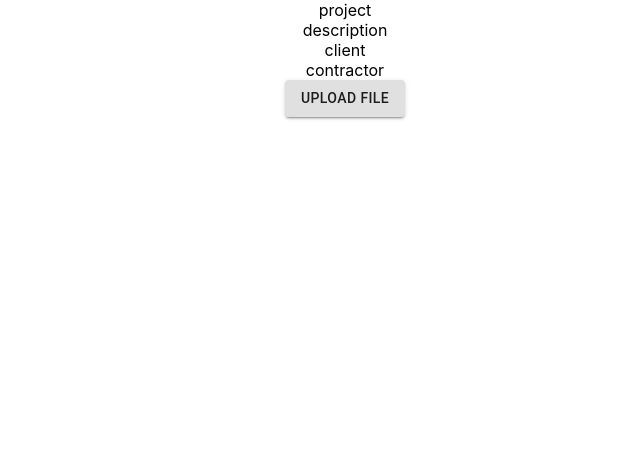
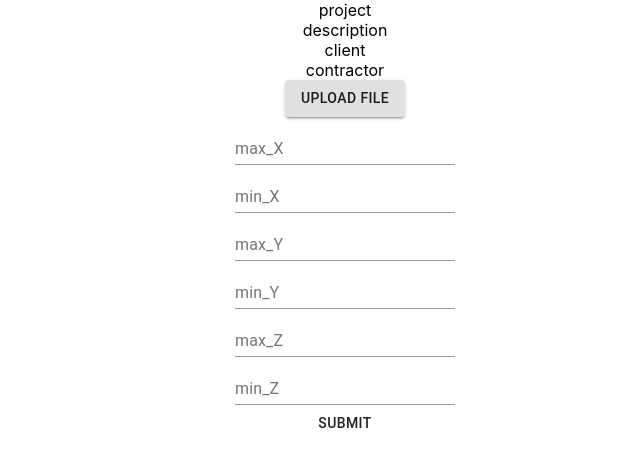
Before and after one commit to jessanKhan/Assignment, a React (Create React App) app: page / in a window 1280 px wide. Both pictures are taken after a click on the button "SUBMIT". Shown: the top 466 px of the page, without its empty margins (295-935 px from the left). Built offline with nearby package versions, Linux system fonts and the light colour scheme.

Commit message:
input field

```diff
--- a/src/components/form.js
+++ b/src/components/form.js
@@ -6,12 +6,21 @@ import * as XLSX from "xlsx";
 import { csv } from "d3";
 import file from '../file/input_values.csv';
 
-const initialValues = {
+const initialValuesStep1 = {
   project: "project",
   description: "description",
   client: "client",
   contractor: "contractor",
 };
+
+const initialValuesStep2= {
+  max_X:"",
+  min_X:"",
+  max_Y:"",
+  min_Y:"",
+  max_Z:"",
+  min_Z:"",
+}
 
 const Forms = (props) => {
   const [items, setItems] = useState([]);
@@ -26,7 +35,11 @@ const Forms = (props) => {
     setData(formData);
     setStep(2);
   };
-
+  const onsubmitfunction2 = (formData) => {
+    console.log("e.target.value min max", formData);
+    // setData(formData);
+    // setStep(3);
+  };
 
   // const readExcel = (file) => {
   //   console.log(file)
@@ -93,7 +106,7 @@ const Forms = (props) => {
     <div>
       {step === 1 && (
         <Formik
-          initialValues={initialValues}
+          initialValues={initialValuesStep1}
           onSubmit={(data) => onsubmitfunction(data)}
         >
           {({ values, handleChange, handleBlur, handleSubmit }) => (
@@ -152,9 +165,82 @@ const Forms = (props) => {
             </Button>
           </div>
 
-          {
-            items.map((item, i) => <h6 key={i}>{item.KP}</h6>)
-          }
+
+          <Formik
+          initialValues={initialValuesStep2}
+          onSubmit={(data) => onsubmitfunction2(data)}
+        >
+          {({ values, handleChange, handleBlur, handleSubmit }) => (
+            <form onSubmit={handleSubmit}>
+              <div>
+                <TextField
+                label="max_X"
+                  name="max_X"
+                  value={values.max_X}
+                  onChange={handleChange}
+                  onBlur={handleBlur}
+                />
+              </div>
+              <div>
+                <TextField
+                label="min_X"
+                  name="min_X"
+                  value={values.min_X}
+                  onChange={handleChange}
+                  onBlur={handleBlur}
+                />
+              </div>
+              <div>
+                <TextField
+                label="max_Y"
+                  name="max_Y"
+                  value={values.max_Y}
+                  onChange={handleChange}
+                  onBlur={handleBlur}
+                />
+              </div>
+              <div>
+                <TextField
+                label="min_Y"
+                  name="min_Y"
+                  value={values.min_Y}
+                  onChange={handleChange}
+                  onBlur={handleBlur}
+                />
+              </div>
+              <div>
+                <TextField
+                label="max_Z"
+                  name="max_Z"
+                  value={values.max_Z}
+                  onChange={handleChange}
+                  onBlur={handleBlur}
+                />
+              </div>
+              <div>
+                <TextField
+                label="min_Z"
+                  name="min_Z"
+                  value={values.min_Z}
+                  onChange={handleChange}
+                  onBlur={handleBlur}
+                />
+              </div>
+              <Button type="submit">Submit</Button>
+            </form>
+          )}
+        </Formik>
+
+
+          {/* {
+            items.map((item, i) => <div>
+            <h6 key={i}>{item.KP}</h6>
+            <h6 key={i}>{item.X}</h6>
+            <h6 key={i}>{item.Y}</h6>
+            <h6 key={i}>{item.Z}</h6>
+            </div>
+            )
+          } */}
         </div>
       )}
     </div>
```
